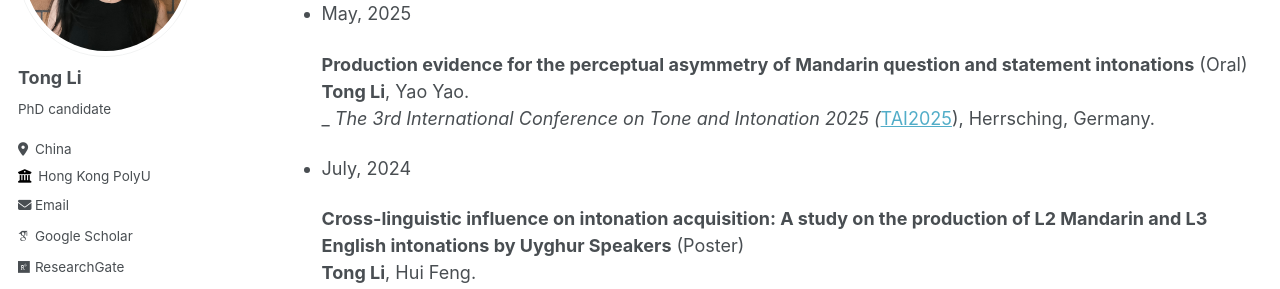
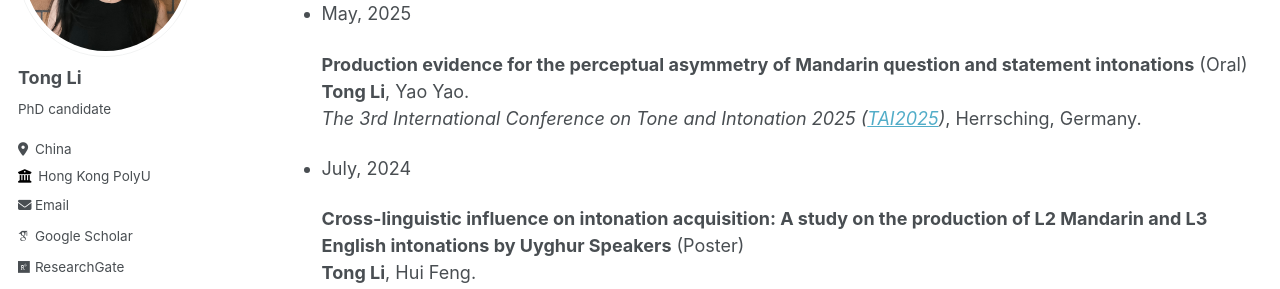
Before and after one commit to litonglinguistics/litonglinguistics.github.io, a Jekyll site: the page built from _pages/talks.md, in a window 1280 px wide and 1329 px high. Shown: the part 236-525 px from the top of the window. Built offline with Jekyll 4.4.1, drawn with Linux system fonts in a browser that asks for light colours; some web fonts are replaced.

```diff
--- a/_pages/talks.md
+++ b/_pages/talks.md
@@ -8,7 +8,7 @@ author_profile: true
 
 - May, 2025
 
-  **Production evidence for the perceptual asymmetry of Mandarin question and statement intonations** (Oral)<br>**Tong Li**, Yao Yao. <br> _ _The 3rd International Conference on Tone and Intonation 2025 (_[TAI2025](https://www.tai2025.org/)), Herrsching, Germany.
+  **Production evidence for the perceptual asymmetry of Mandarin question and statement intonations** (Oral)<br>**Tong Li**, Yao Yao. <br> _The 3rd International Conference on Tone and Intonation 2025 ([TAI2025](https://www.tai2025.org/))_, Herrsching, Germany.
 
 - July, 2024
 
```
